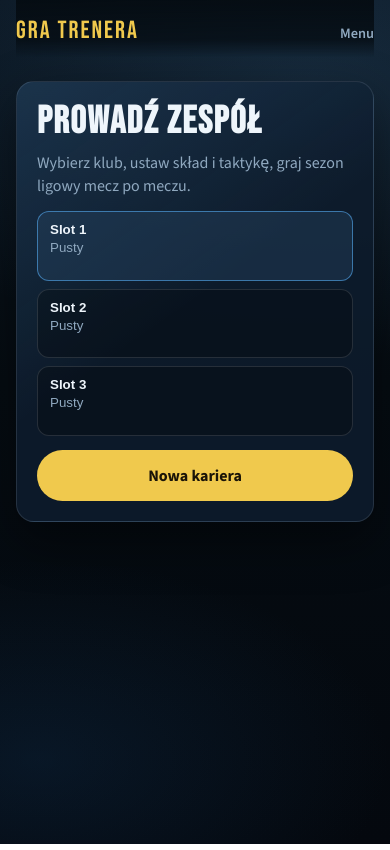
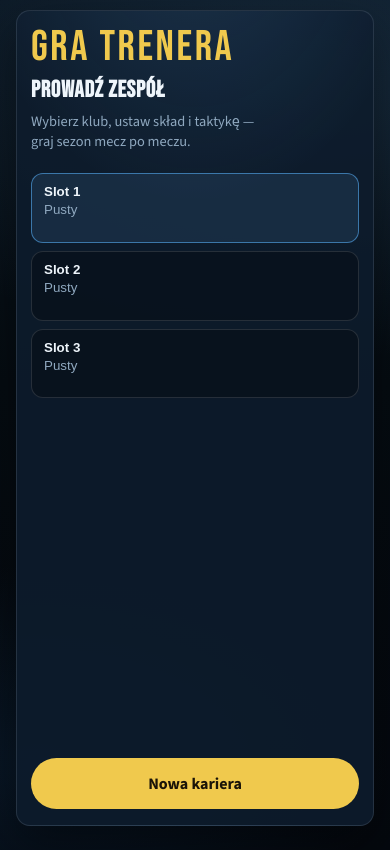
Before and after one commit to bszczesny701/-Gra-Karier, a website built with Vite: page index.html in a window 390 px wide. Built offline with nearby package versions, Linux system fonts and the light colour scheme.

Commit message:
Fix home menu for small screens: full-height layout, brand hero, no clipped title.
Co-authored-by: Cursor <cursoragent@cursor.com>

```diff
--- a/src/app.ts
+++ b/src/app.ts
@@ -444,13 +444,15 @@ export class App {
         </button>`
       })
       .join('')
-    return this.shell(
-      `
-      <section class="hero-panel">
+    return `
+      <div class="app-shell home-shell">
+        <main class="content home-content">
+          <section class="home-hero">
+            <p class="home-brand">Gra Trenera</p>
             <h1>Prowadź zespół</h1>
-        <p class="muted">Wybierz klub, ustaw skład i taktykę, graj sezon ligowy mecz po meczu.</p>
+            <p class="home-lead">Wybierz klub, ustaw skład i taktykę — graj sezon mecz po meczu.</p>
             <div class="save-slots">${slotCards}</div>
-        <div class="actions">
+            <div class="home-actions">
               ${canContinue ? `<button class="btn primary" id="btn-continue">Kontynuuj</button>` : ''}
               <button class="btn ${canContinue ? 'ghost' : 'primary'}" id="btn-new">Nowa kariera</button>
               ${
@@ -459,9 +461,9 @@ export class App {
                   : ''
               }
             </div>
-      </section>`,
-      'Menu',
-    )
+          </section>
+        </main>
+      </div>`
   }
 
   private bindHome(): void {
--- a/src/styles.css
+++ b/src/styles.css
@@ -51,10 +51,12 @@ body {
   max-width: 520px;
   margin: 0 auto;
   min-height: 100dvh;
-  padding: 0 16px 32px;
+  min-height: 100svh;
+  padding: 0 max(16px, env(safe-area-inset-right)) max(24px, env(safe-area-inset-bottom)) max(16px, env(safe-area-inset-left));
   display: flex;
   flex-direction: column;
   width: 100%;
+  overflow-x: hidden;
 }
 
 .app-shell.wide {
@@ -86,22 +88,34 @@ body {
   align-items: baseline;
   justify-content: space-between;
   gap: 12px;
-  padding: 16px 0 12px;
+  padding: max(16px, env(safe-area-inset-top)) 0 12px;
   background: linear-gradient(180deg, rgba(5, 12, 18, 0.95), rgba(5, 12, 18, 0.75) 70%, transparent);
   backdrop-filter: blur(8px);
+  min-width: 0;
 }
 
 .brand {
   font-family: var(--font-display);
   letter-spacing: 0.08em;
-  font-size: 1.55rem;
+  font-size: clamp(1.15rem, 4.5vw, 1.55rem);
   color: var(--accent);
+  flex: 1 1 auto;
+  min-width: 0;
+  white-space: nowrap;
+  overflow: hidden;
+  text-overflow: ellipsis;
 }
 
 .topbar-title {
   color: var(--muted);
-  font-size: 0.9rem;
+  font-size: 0.85rem;
   font-weight: 600;
+  flex: 0 0 auto;
+  max-width: 40%;
+  white-space: nowrap;
+  overflow: hidden;
+  text-overflow: ellipsis;
+  text-align: right;
 }
 
 .content {
@@ -109,6 +123,7 @@ body {
   flex-direction: column;
   gap: 14px;
   flex: 1;
+  min-width: 0;
 }
 
 .hero-panel,
@@ -121,10 +136,100 @@ body {
 }
 
 .hero-panel {
-  margin-top: 24px;
+  margin-top: 12px;
   background:
     linear-gradient(145deg, rgba(90, 160, 220, 0.18), transparent 50%),
     var(--card);
+}
+
+.hero-panel h1 {
+  font-family: var(--font-display);
+  font-size: clamp(1.7rem, 7vw, 2.35rem);
+  letter-spacing: 0.04em;
+  margin: 0 0 8px;
+  line-height: 1.05;
+}
+
+/* Home — pełny viewport, brand jako hero, bez uciętego „Menu” */
+.app-shell.home-shell {
+  max-width: 560px;
+  padding-top: max(10px, env(safe-area-inset-top));
+}
+
+.home-content {
+  flex: 1;
+  justify-content: stretch;
+  gap: 0;
+}
+
+.home-hero {
+  display: flex;
+  flex-direction: column;
+  gap: 10px;
+  flex: 1;
+  min-height: calc(100dvh - 28px - env(safe-area-inset-top, 0px) - env(safe-area-inset-bottom, 0px));
+  padding: 22px 18px 20px;
+  border-radius: var(--radius);
+  border: 1px solid var(--line);
+  background:
+    radial-gradient(120% 70% at 50% -15%, rgba(90, 160, 220, 0.2), transparent 55%),
+    var(--card);
+  box-shadow: var(--shadow);
+}
+
+.home-brand {
+  margin: 0;
+  font-family: var(--font-display);
+  font-size: clamp(2.35rem, 11vw, 3.35rem);
+  letter-spacing: 0.06em;
+  line-height: 0.95;
+  color: var(--accent);
+}
+
+.home-hero h1 {
+  margin: 0;
+  font-family: var(--font-display);
+  font-size: clamp(1.45rem, 6vw, 1.95rem);
+  letter-spacing: 0.03em;
+  line-height: 1.05;
+}
+
+.home-lead {
+  margin: 0 0 6px;
+  color: var(--muted);
+  font-size: clamp(0.9rem, 3.3vw, 1rem);
+  line-height: 1.35;
+  max-width: 34ch;
+}
+
+.home-hero .save-slots {
+  flex: 1;
+  margin: 6px 0;
+  align-content: start;
+}
+
+.home-actions {
+  display: flex;
+  flex-direction: column;
+  gap: 8px;
+  margin-top: auto;
+  padding-top: 10px;
+}
+
+.home-actions .btn {
+  width: 100%;
+  justify-content: center;
+}
+
+@media (max-width: 400px) {
+  .home-hero {
+    padding: 16px 14px 16px;
+    border-radius: 14px;
+  }
+
+  .save-slot {
+    padding: 12px;
+  }
 }
 
 .eyebrow {
```
Lines whose indentation alone changed are shown as unchanged.
